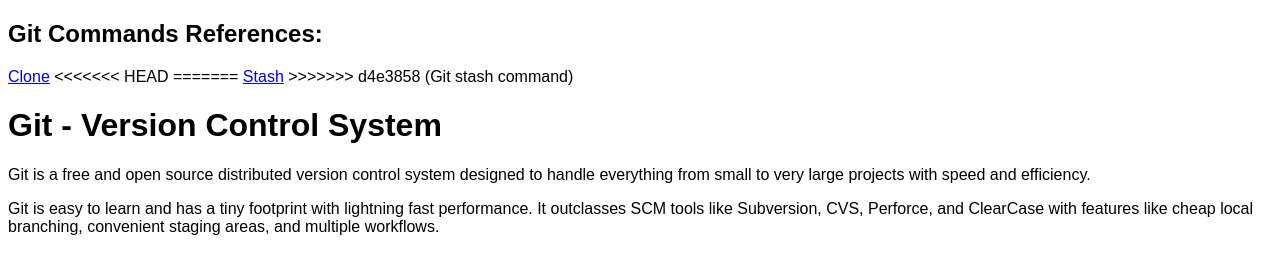
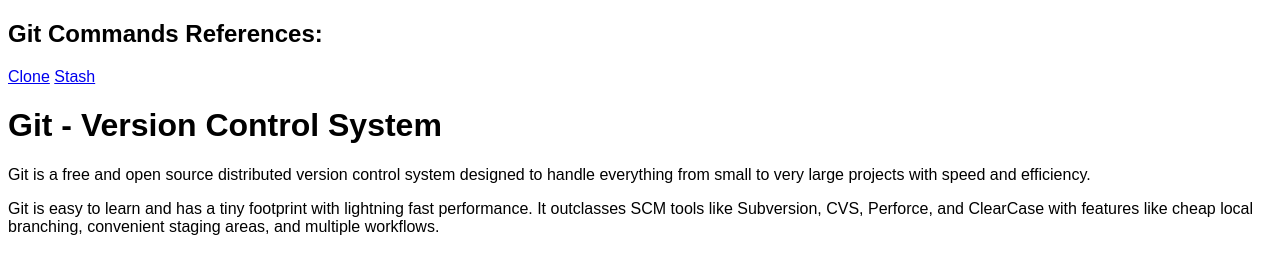
Before and after one commit to vladtymo/JS-Crash-Course-2023, a plain HTML site: page 02_Git_Commands/index.html in a window 1280 px wide. Drawn offline with Linux system fonts and the light colour scheme.

Commit message:
Update index.html

```diff
--- a/02_Git_Commands/index.html
+++ b/02_Git_Commands/index.html
@@ -13,11 +13,7 @@
     <nav>
         <h2>Git Commands References:</h2>
         <a href="./git_commands/clone.html">Clone</a>
-<<<<<<< HEAD
-=======
         <a href="./git_commands/stash/stash.html">Stash</a>
-
->>>>>>> d4e3858 (Git stash command)
     </nav>
 
     <h1>Git - Version Control System</h1>
```
